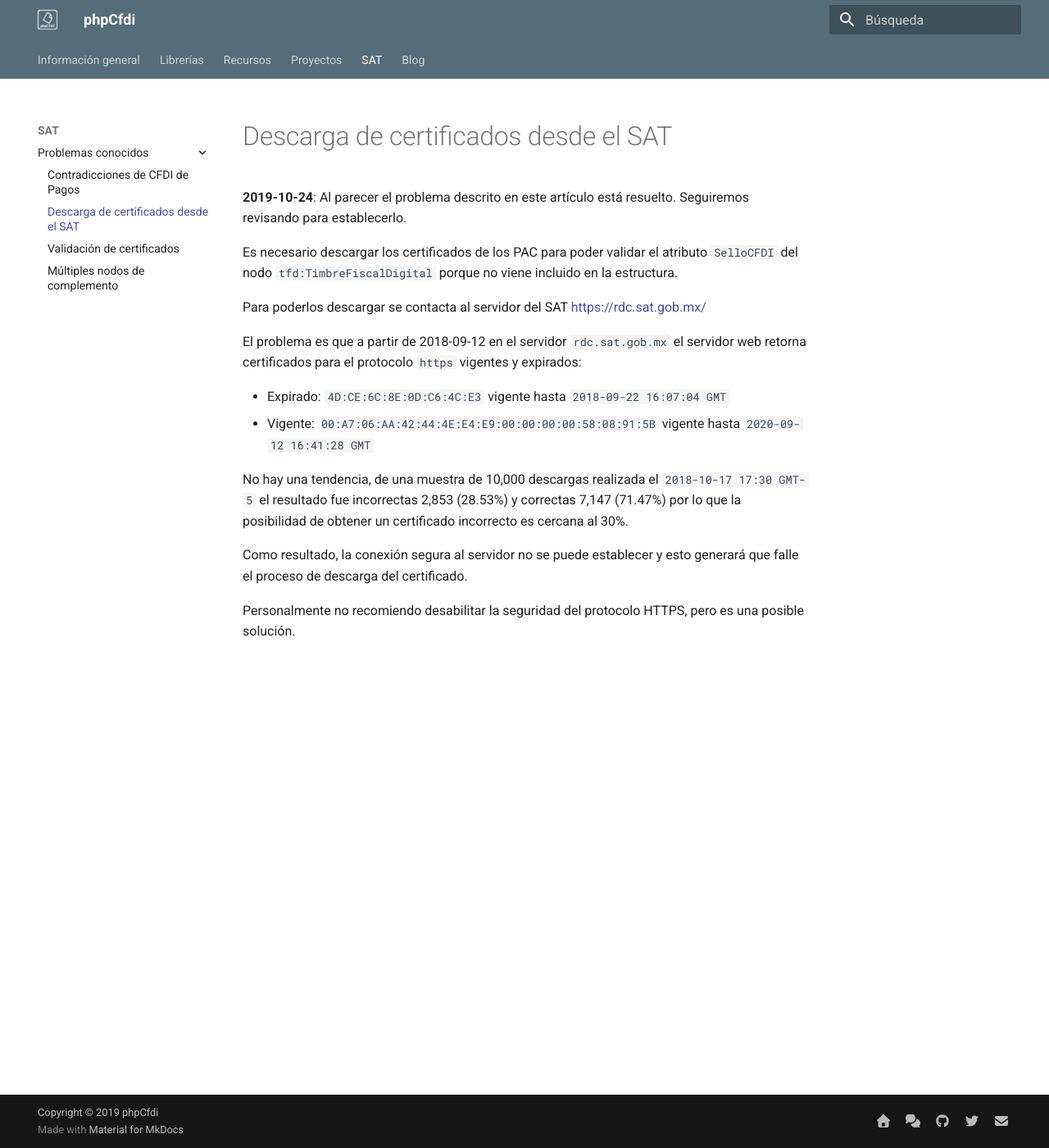
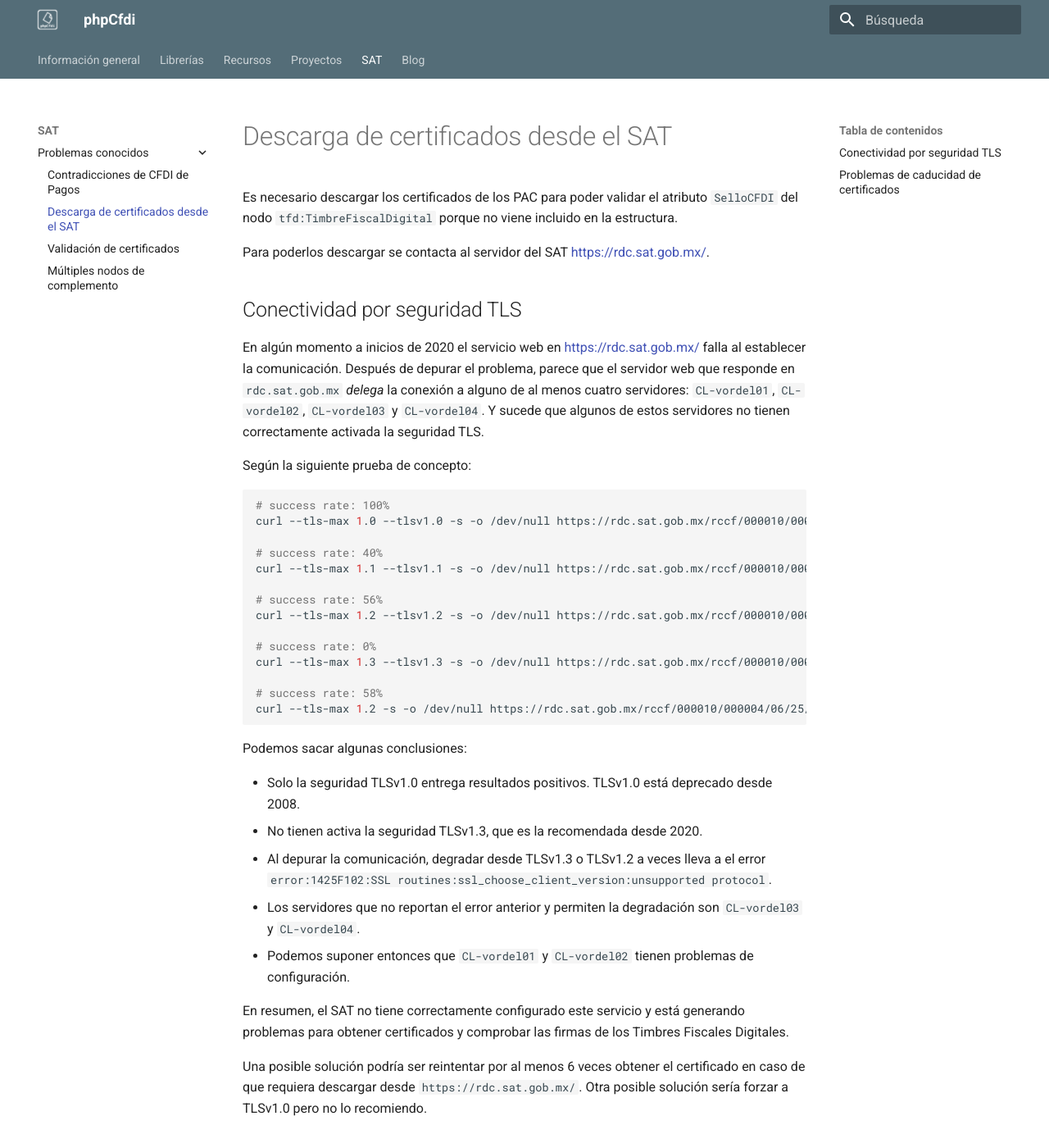
Before and after one commit to phpcfdi/www.phpcfdi.com, an MkDocs documentation site: the page built from docs/sat/problemas-conocidos/descarga-certificados.md, in a window 1280 px wide and 1400 px high. Shown: the whole window at 82% size. Built offline with MkDocs 1.6.1 and Material for MkDocs 9.7.7, drawn with Linux system fonts in a browser that asks for light colours; some of the changed text lies outside the part shown.

Commit message:
Add new issue: Conectividad por seguridad TLS

````diff
--- a/docs/sat/problemas-conocidos/descarga-certificados.md
+++ b/docs/sat/problemas-conocidos/descarga-certificados.md
@@ -1,12 +1,54 @@
 # Descarga de certificados desde el SAT
-
-**2019-10-24**: Al parecer el problema descrito en este artículo está resuelto.
-Seguiremos revisando para establecerlo.
 
 Es necesario descargar los certificados de los PAC para poder validar el atributo `SelloCFDI`
 del nodo `tfd:TimbreFiscalDigital` porque no viene incluido en la estructura.
 
-Para poderlos descargar se contacta al servidor del SAT <https://rdc.sat.gob.mx/>
+Para poderlos descargar se contacta al servidor del SAT <https://rdc.sat.gob.mx/>.
+
+## Conectividad por seguridad TLS
+
+En algún momento a inicios de 2020 el servicio web en <https://rdc.sat.gob.mx/> falla al establecer la comunicación.
+Después de depurar el problema, parece que el servidor web que responde en `rdc.sat.gob.mx` *delega* la conexión
+a alguno de al menos cuatro servidores: `CL-vordel01`, `CL-vordel02`, `CL-vordel03` y `CL-vordel04`. Y sucede que
+algunos de estos servidores no tienen correctamente activada la seguridad TLS.
+
+Según la siguiente prueba de concepto:
+
+```shell
+# success rate: 100%
+curl --tls-max 1.0 --tlsv1.0 -s -o /dev/null https://rdc.sat.gob.mx/rccf/000010/000004/06/25/80/00001000000406258094.cer
+
+# success rate: 40%
+curl --tls-max 1.1 --tlsv1.1 -s -o /dev/null https://rdc.sat.gob.mx/rccf/000010/000004/06/25/80/00001000000406258094.cer
+
+# success rate: 56%
+curl --tls-max 1.2 --tlsv1.2 -s -o /dev/null https://rdc.sat.gob.mx/rccf/000010/000004/06/25/80/00001000000406258094.cer
+
+# success rate: 0%
+curl --tls-max 1.3 --tlsv1.3 -s -o /dev/null https://rdc.sat.gob.mx/rccf/000010/000004/06/25/80/00001000000406258094.cer
+
+# success rate: 58%
+curl --tls-max 1.2 -s -o /dev/null https://rdc.sat.gob.mx/rccf/000010/000004/06/25/80/00001000000406258094.cer
+```
+
+Podemos sacar algunas conclusiones:
+
+- Solo la seguridad TLSv1.0 entrega resultados positivos. TLSv1.0 está deprecado desde 2008.
+- No tienen activa la seguridad TLSv1.3, que es la recomendada desde 2020.
+- Al depurar la comunicación, degradar desde TLSv1.3 o TLSv1.2 a veces lleva a el error
+  `error:1425F102:SSL routines:ssl_choose_client_version:unsupported protocol`.
+- Los servidores que no reportan el error anterior y permiten la degradación son `CL-vordel03` y `CL-vordel04`.
+- Podemos suponer entonces que `CL-vordel01` y `CL-vordel02` tienen problemas de configuración.
+
+En resumen, el SAT no tiene correctamente configurado este servicio y está generando problemas para obtener certificados
+y comprobar las firmas de los Timbres Fiscales Digitales.
+
+Una posible solución podría ser reintentar por al menos 6 veces obtener el certificado en caso de que requiera descargar
+desde `https://rdc.sat.gob.mx/`. Otra posible solución sería forzar a TLSv1.0 pero no lo recomiendo.
+
+## Problemas de caducidad de certificados
+
+**2019-10-24**: Al parecer el problema descrito a continuación está resuelto.
 
 El problema es que a partir de 2018-09-12 en el servidor `rdc.sat.gob.mx` el servidor web retorna certificados
 para el protocolo `https` vigentes y expirados:
````
